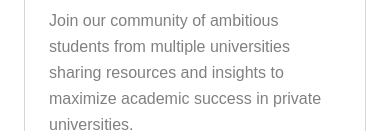
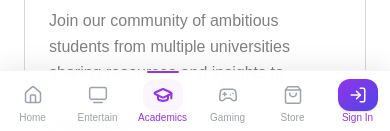
Before and after one commit to Ghreatness-Laboratory/Univyx, a React (Vite) app: page /academics in a window 390 px wide. Shown: the part 713-844 px from the top of the page. Built offline with nearby package versions, Linux system fonts and the light colour scheme; no server answers; the database is empty.

Commit message:
`Added BottomNav component to App component`

```diff
--- a/src/App.tsx
+++ b/src/App.tsx
@@ -10,6 +10,7 @@ import { startKeepAlive, stopKeepAlive } from "./services/keepAlive";
 import PWAInstallPrompt from "./components/common/PWAInstallPrompt";
 import PWAUpdatePrompt from "./components/common/PWAUpdatePrompt";
 import OfflineBanner from "./components/common/OfflineBanner";
+import BottomNav from "./components/layouts/common/BottomNav";
 import PublicRouter from "./routes/PublicRoutes";
 
 function App() {
@@ -32,6 +33,7 @@ function App() {
             <PublicRouter />
           </main>
           <Footer />
+          <BottomNav />
         </>
         <NewsModal />
         <ArticlesModal />
--- /dev/null
+++ b/src/components/layouts/common/BottomNav/index.tsx
@@ -0,0 +1,149 @@
+import { useLocation, useNavigate, Link } from "react-router-dom";
+import { useAuth } from "../../../../context/AuthContext";
+import {
+  Home,
+  Tv2,
+  GraduationCap,
+  Gamepad2,
+  ShoppingBag,
+  User,
+  LogIn,
+} from "lucide-react";
+
+const navItems = [
+  { href: "/", label: "Home", icon: Home },
+  { href: "/entertainment", label: "Entertain", icon: Tv2 },
+  { href: "/academics", label: "Academics", icon: GraduationCap },
+  { href: "/gaming", label: "Gaming", icon: Gamepad2 },
+  { href: "/store", label: "Store", icon: ShoppingBag },
+];
+
+export default function BottomNav() {
+  const location = useLocation();
+  const navigate = useNavigate();
+  const { user, isAuthenticated, isLoading } = useAuth();
+
+  // Hide on auth pages
+  if (["/login", "/signup"].includes(location.pathname)) return null;
+
+  const isActive = (href: string) =>
+    href === "/" ? location.pathname === "/" : location.pathname.startsWith(href);
+
+  const initial =
+    user?.full_name?.charAt(0) ||
+    user?.first_name?.charAt(0) ||
+    user?.email?.charAt(0) ||
+    "U";
+
+  return (
+    <>
+      {/* Spacer so page content isn't hidden behind the nav */}
+      <div className="h-20 lg:hidden" />
+
+      <nav
+        className="fixed bottom-0 left-0 right-0 z-50 lg:hidden"
+        style={{ paddingBottom: "env(safe-area-inset-bottom)" }}
+      >
+        {/* Frosted glass background */}
+        <div className="bg-white/95 backdrop-blur-md border-t border-gray-100 shadow-[0_-4px_24px_rgba(0,0,0,0.08)]">
+          <div className="flex items-stretch">
+            {/* Main nav items */}
+            {navItems.map(({ href, label, icon: Icon }) => {
+              const active = isActive(href);
+              return (
+                <Link
+                  key={href}
+                  to={href}
+                  className="flex-1 flex flex-col items-center justify-center py-2 gap-0.5 relative group min-w-0"
+                >
+                  {/* Top active indicator */}
+                  <span
+                    className={`absolute top-0 left-1/2 -translate-x-1/2 h-0.5 rounded-full bg-purple-600 transition-all duration-300 ${
+                      active ? "w-8 opacity-100" : "w-0 opacity-0"
+                    }`}
+                  />
+
+                  {/* Icon container */}
+                  <span
+                    className={`flex items-center justify-center w-10 h-8 rounded-xl transition-all duration-200 ${
+                      active
+                        ? "bg-purple-50 text-purple-600"
+                        : "text-gray-400 group-active:bg-gray-50 group-active:scale-90"
+                    }`}
+                  >
+                    <Icon
+                      size={20}
+                      strokeWidth={active ? 2.5 : 1.8}
+                    />
+                  </span>
+
+                  {/* Label */}
+                  <span
+                    className={`text-[10px] font-medium leading-none truncate w-full text-center px-0.5 transition-colors duration-200 ${
+                      active ? "text-purple-600" : "text-gray-400"
+                    }`}
+                  >
+                    {label}
+                  </span>
+                </Link>
+              );
+            })}
+
+            {/* Auth slot */}
+            {isLoading ? (
+              <div className="flex-1 flex flex-col items-center justify-center py-2 gap-0.5 min-w-0">
+                <div className="w-10 h-8 rounded-xl bg-gray-100 animate-pulse" />
+                <div className="w-8 h-2 rounded bg-gray-100 animate-pulse mt-0.5" />
+              </div>
+            ) : isAuthenticated ? (
+              <Link
+                to="/profile"
+                className="flex-1 flex flex-col items-center justify-center py-2 gap-0.5 relative group min-w-0"
+              >
+                <span
+                  className={`absolute top-0 left-1/2 -translate-x-1/2 h-0.5 rounded-full bg-purple-600 transition-all duration-300 ${
+                    isActive("/profile") ? "w-8 opacity-100" : "w-0 opacity-0"
+                  }`}
+                />
+                <span
+                  className={`flex items-center justify-center w-10 h-8 rounded-xl transition-all duration-200 ${
+                    isActive("/profile")
+                      ? "bg-purple-50"
+                      : "group-active:bg-gray-50 group-active:scale-90"
+                  }`}
+                >
+                  <div
+                    className={`w-7 h-7 rounded-lg bg-gradient-to-br from-purple-600 to-indigo-600 flex items-center justify-center text-white text-xs font-bold shadow-sm transition-all duration-200 ${
+                      isActive("/profile") ? "ring-2 ring-purple-400 ring-offset-1" : ""
+                    }`}
+                  >
+                    {initial}
+                  </div>
+                </span>
+                <span
+                  className={`text-[10px] font-medium leading-none transition-colors duration-200 ${
+                    isActive("/profile") ? "text-purple-600" : "text-gray-400"
+                  }`}
+                >
+                  Profile
+                </span>
+              </Link>
+            ) : (
+              <button
+                onClick={() => navigate("/login")}
+                className="flex-1 flex flex-col items-center justify-center py-2 gap-0.5 group min-w-0"
+              >
+                <span className="flex items-center justify-center w-10 h-8 rounded-xl bg-gradient-to-br from-purple-600 to-indigo-600 text-white transition-all duration-200 group-active:scale-90 shadow-sm shadow-purple-200">
+                  <LogIn size={18} strokeWidth={2} />
+                </span>
+                <span className="text-[10px] font-semibold leading-none text-purple-600">
+                  Sign In
+                </span>
+              </button>
+            )}
+          </div>
+        </div>
+      </nav>
+    </>
+  );
+}
```
